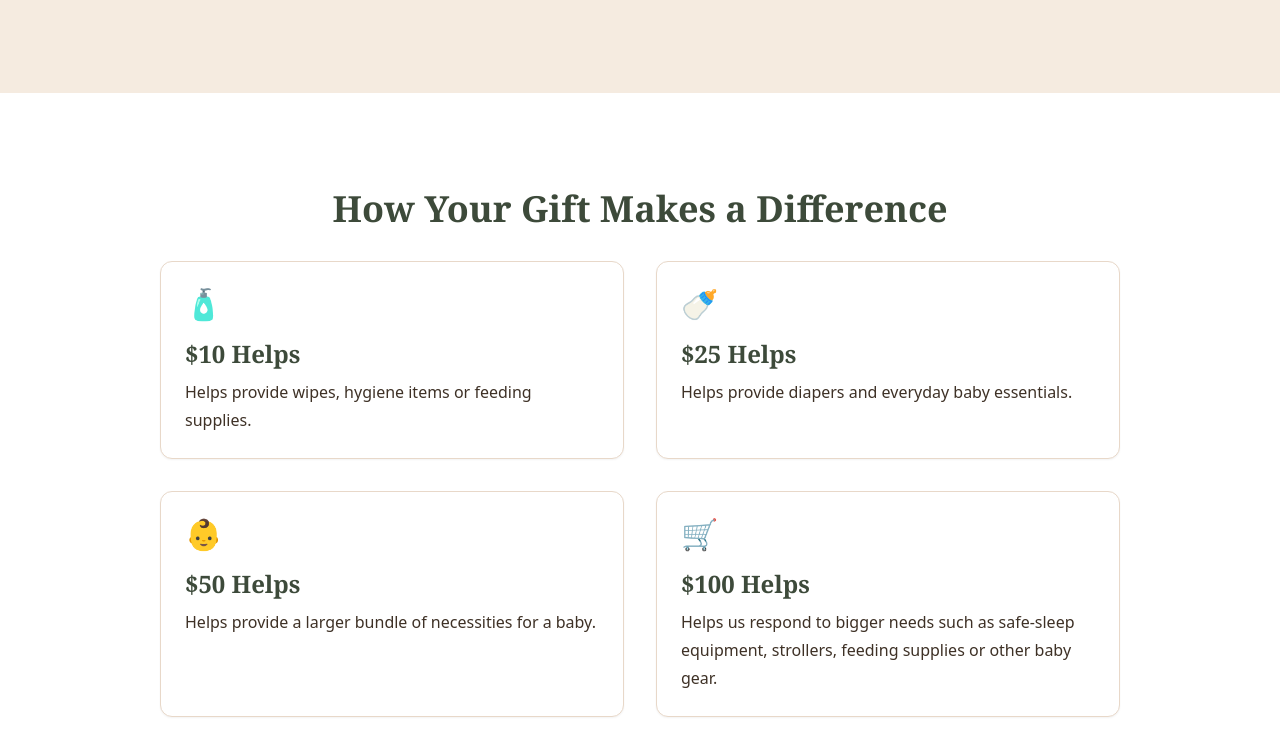
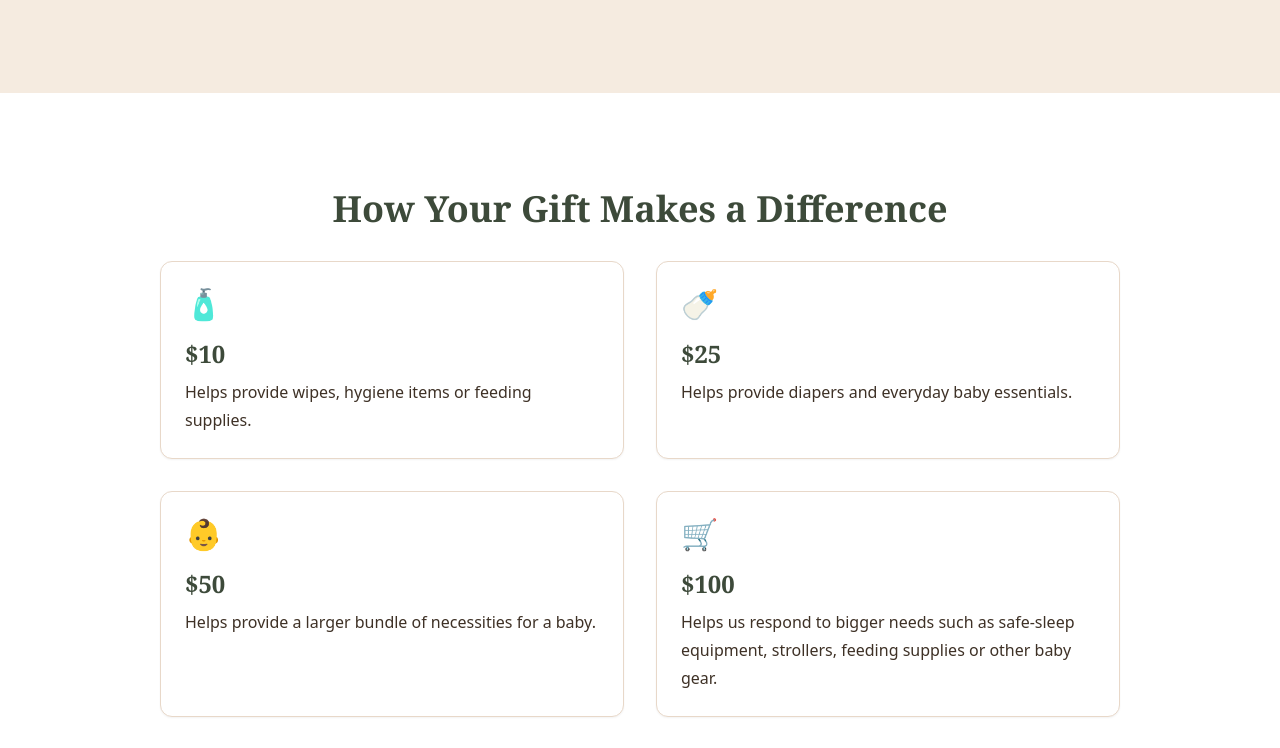
Before and after one commit to Nezuko3131/chosen-and-cherished, a Next.js app: page /donate in a window 1280 px wide. Shown: the part 428-1176 px from the top of the page. Built offline with nearby package versions, Linux system fonts and the light colour scheme.

Commit message:
Update: remove Helps from donation amounts

```diff
--- a/app/donate/page.tsx
+++ b/app/donate/page.tsx
@@ -49,28 +49,28 @@ export default async function DonatePage() {
           <div className="grid grid-cols-1 md:grid-cols-2 gap-8">
             <div className="card">
               <span className="text-3xl mb-4 block">🧴</span>
-              <h3 className="heading-sm text-forest-500 mb-2">$10 Helps</h3>
+              <h3 className="heading-sm text-forest-500 mb-2">$10</h3>
               <p className="text-body-sm">
                 Helps provide wipes, hygiene items or feeding supplies.
               </p>
             </div>
             <div className="card">
               <span className="text-3xl mb-4 block">🍼</span>
-              <h3 className="heading-sm text-forest-500 mb-2">$25 Helps</h3>
+              <h3 className="heading-sm text-forest-500 mb-2">$25</h3>
               <p className="text-body-sm">
                 Helps provide diapers and everyday baby essentials.
               </p>
             </div>
             <div className="card">
               <span className="text-3xl mb-4 block">👶</span>
-              <h3 className="heading-sm text-forest-500 mb-2">$50 Helps</h3>
+              <h3 className="heading-sm text-forest-500 mb-2">$50</h3>
               <p className="text-body-sm">
                 Helps provide a larger bundle of necessities for a baby.
               </p>
             </div>
             <div className="card">
               <span className="text-3xl mb-4 block">🛒</span>
-              <h3 className="heading-sm text-forest-500 mb-2">$100 Helps</h3>
+              <h3 className="heading-sm text-forest-500 mb-2">$100</h3>
               <p className="text-body-sm">
                 Helps us respond to bigger needs such as safe-sleep equipment,
                 strollers, feeding supplies or other baby gear.
```
